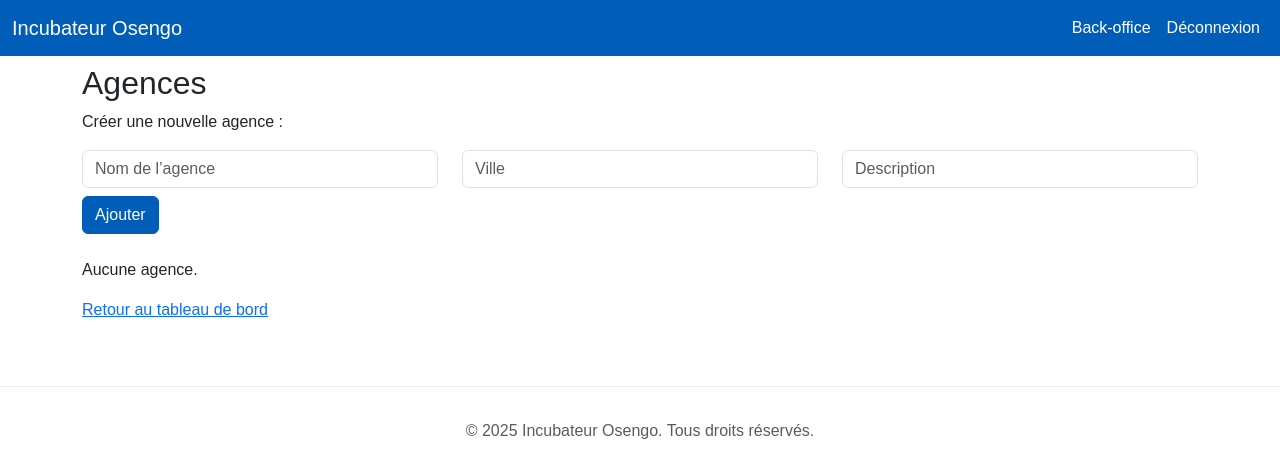
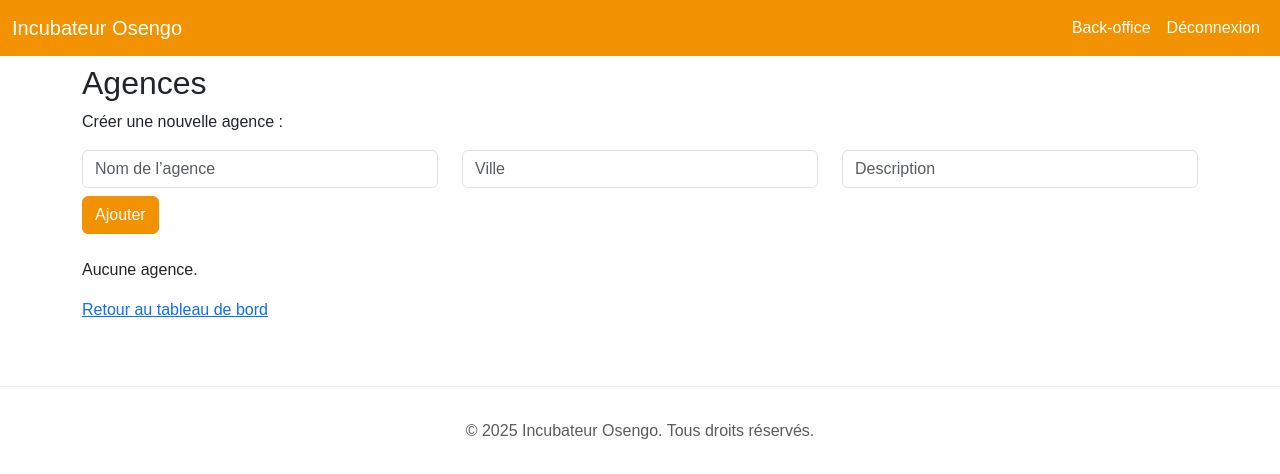
Before and after one commit to Incubengo/incubateur-osengo-app, a Flask app: page /admin/agencies in a window 1280 px wide. Shown: the top 474 px of the page. Run offline with Flask 3, Linux system fonts and the light colour scheme; the visitor is signed in with stand-in values (Sample User, id 1).

Commit message:
Update style.css: change primary color to orange

```diff
--- a/static/style.css
+++ b/static/style.css
@@ -9,24 +9,27 @@ body {
   font-family: Arial, Helvetica, sans-serif;
 }
 
-/* Primary colour (blue) inspired by Osengo’s branding */
+/* Primary colour updated to orange to reflect a new look and feel */
+/* Apply the orange tone to the main banner (bg-primary), buttons and related elements */
 .bg-primary {
-  background-color: #005EB8 !important;
+  background-color: #F39200 !important;
 }
 
-.navbar-dark .navbar-brand, .navbar-dark .navbar-nav .nav-link {
+.navbar-dark .navbar-brand,
+.navbar-dark .navbar-nav .nav-link {
   color: #ffffff;
 }
 
 /* Buttons */
 .btn-primary {
-  background-color: #005EB8;
-  border-color: #005EB8;
+  background-color: #F39200;
+  border-color: #F39200;
 }
 
 .btn-primary:hover {
-  background-color: #004a94;
-  border-color: #004a94;
+  /* Slightly darker shade of orange on hover for visual feedback */
+  background-color: #c77a00;
+  border-color: #c77a00;
 }
 
 /* Alerts */
```
